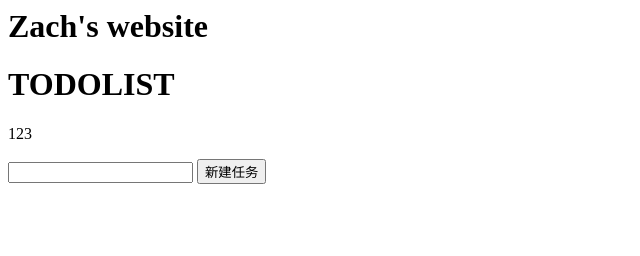
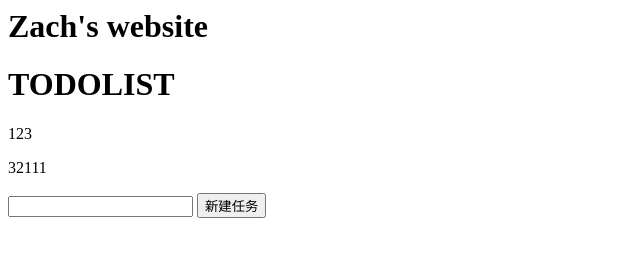
Before and after one commit to ZC11-Cloud/ZC11-Cloud.github.io, a plain HTML site: page index.html in a window 1280 px wide. Shown: the whole page, without its empty margins (0-640 px from the left). Drawn offline with Linux system fonts and the light colour scheme.

Commit message:
feat: 添加一个p标签

```diff
--- a/index.html
+++ b/index.html
@@ -2,6 +2,7 @@
 <h1>Zach's website</h1>
 <h1>TODOLIST</h1>
 <p>123</p>
+<p>32111</p>
 <input type="text" id="todo-input">
 <button id="todoBtn">新建任务</button>
 <ul id="todoList"></ul>
```
